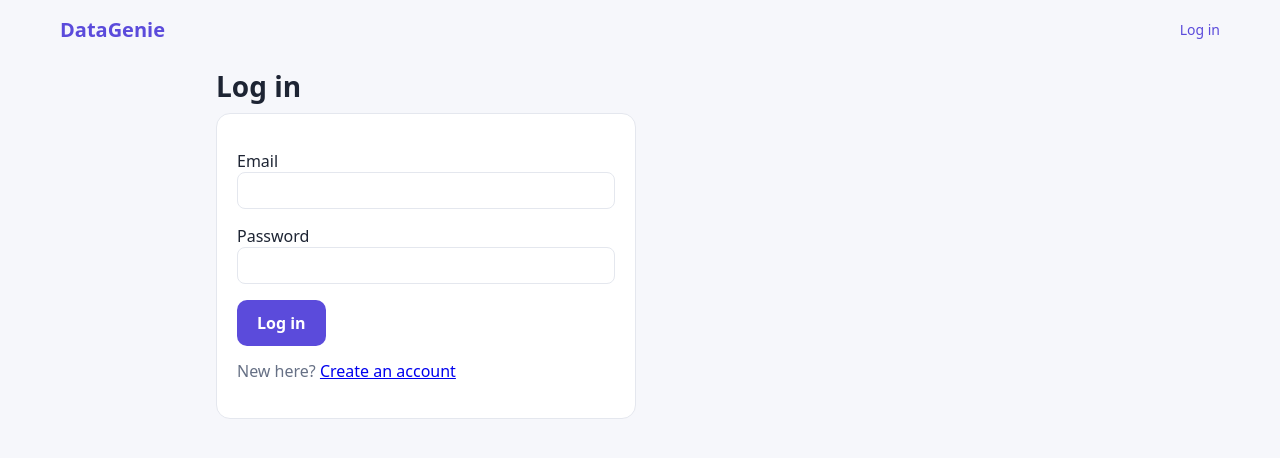
After one commit to onlineconnection/datagenie, a Flask app: page /login in a window 1280 px wide. The commit adds this page. Shown: the top 458 px of the page. Run offline with Flask 3, Linux system fonts and the light colour scheme; some libraries are stand-ins or nearby versions.

Commit message:
Add accounts and ownership checks

```diff
--- a/app.py
+++ b/app.py
@@ -1,11 +1,14 @@
-import os
-from flask import Flask, render_template, request, redirect, url_for, abort, flash
+import os, secrets
+from functools import wraps
+from flask import Flask, render_template, request, redirect, url_for, abort, flash, session
+from werkzeug.security import generate_password_hash, check_password_hash
 from designer import design
 from validator import validate_schema
 import db
 
 app = Flask(__name__)
-app.secret_key = os.getenv("SECRET_KEY", "dev-secret-change-me")
+app.secret_key = os.getenv("SECRET_KEY") or secrets.token_hex(32)
+app.config.update(SESSION_COOKIE_HTTPONLY=True, SESSION_COOKIE_SAMESITE="Lax")
 
 TYPE_LABELS = {"text": "Text", "integer": "Whole number", "numeric": "Amount",
                "boolean": "Yes / No", "date": "Date", "timestamp": "Date and time"}
@@ -18,23 +21,92 @@ app.jinja_env.globals["INPUT"] = INPUT
 
 try:
     db.init_registry()
+    db.init_users()
 except Exception as e:
     print("Database not ready:", type(e).__name__)
 
 
-def active_biz(biz_id):
+def login_required(f):
+    @wraps(f)
+    def wrapper(*args, **kwargs):
+        if not session.get("uid"):
+            return redirect(url_for("login"))
+        return f(*args, **kwargs)
+    return wrapper
+
+
+def owned(biz_id):
+    """Returns the business only if the logged-in user owns it, otherwise 404."""
     biz = db.get_business(biz_id)
-    if not biz or biz["status"] != "active":
+    if not biz or db.owner_of(biz_id) != session.get("uid"):
         abort(404)
     return biz
 
 
+def active_biz(biz_id):
+    biz = owned(biz_id)
+    if biz["status"] != "active":
+        abort(404)
+    return biz
+
+
+# ---------- accounts ----------
+@app.route("/signup", methods=["GET", "POST"])
+def signup():
+    error = None
+    if request.method == "POST":
+        email = (request.form.get("email") or "").strip().lower()
+        pw = request.form.get("password") or ""
+        if "@" not in email or len(email) > 200:
+            error = "Please enter a valid email."
+        elif len(pw) < 8:
+            error = "Password must be at least 8 characters."
+        else:
+            uid = db.create_user(email, generate_password_hash(pw))
+            if uid is None:
+                error = "That email is already registered. Try logging in."
+            else:
+                session.clear()
+                session["uid"], session["email"] = uid, email
+                return redirect(url_for("my"))
+    return render_template("signup.html", error=error)
+
+
+@app.route("/login", methods=["GET", "POST"])
+def login():
+    error = None
+    if request.method == "POST":
+        email = (request.form.get("email") or "").strip().lower()
+        row = db.user_by_email(email)
+        if row and check_password_hash(row[2], request.form.get("password") or ""):
+            session.clear()
+            session["uid"], session["email"] = row[0], row[1]
+            return redirect(url_for("my"))
+        error = "Wrong email or password."
+    return render_template("login.html", error=error)
+
+
+@app.route("/logout")
+def logout():
+    session.clear()
+    return redirect(url_for("login"))
+
+
+@app.route("/my")
+@login_required
+def my():
+    return render_template("my.html", items=db.list_businesses(session["uid"]))
+
+
+# ---------- design ----------
 @app.route("/")
+@login_required
 def home():
     return render_template("index.html", error=request.args.get("error"))
 
 
 @app.route("/design", methods=["POST"])
+@login_required
 def make_design():
     description = (request.form.get("description") or "").strip()
     if len(description) < 10:
@@ -46,24 +118,23 @@ def make_design():
     if not ok:
         return redirect(url_for("home", error="Sorry, I could not design that. Try describing it differently."))
     biz_id = db.save_pending(description, cleaned)
+    db.set_owner(biz_id, session["uid"])
     return redirect(url_for("review", biz_id=biz_id, src=source, t=secs))
 
 
 @app.route("/review/<biz_id>")
+@login_required
 def review(biz_id):
-    biz = db.get_business(biz_id)
-    if not biz:
-        abort(404)
+    biz = owned(biz_id)
     if biz["status"] == "active":
         return redirect(url_for("dashboard", biz_id=biz_id))
     return render_template("review.html", biz=biz, src=request.args.get("src"), secs=request.args.get("t"))
 
 
 @app.route("/approve/<biz_id>", methods=["POST"])
+@login_required
 def approve(biz_id):
-    biz = db.get_business(biz_id)
-    if not biz:
-        abort(404)
+    biz = owned(biz_id)
     try:
         db.create_tables(biz_id)
     except Exception as e:
@@ -73,13 +144,16 @@ def approve(biz_id):
     return redirect(url_for("dashboard", biz_id=biz_id))
 
 
+# ---------- manage ----------
 @app.route("/dashboard/<biz_id>")
+@login_required
 def dashboard(biz_id):
     biz = active_biz(biz_id)
     return render_template("dashboard.html", biz=biz, counts=db.row_counts(biz), current=None)
 
 
 @app.route("/dashboard/<biz_id>/<tname>")
+@login_required
 def table_page(biz_id, tname):
     biz = active_biz(biz_id)
     table = db.get_table(biz, tname) or abort(404)
@@ -88,6 +162,7 @@ def table_page(biz_id, tname):
 
 
 @app.route("/dashboard/<biz_id>/<tname>/add", methods=["POST"])
+@login_required
 def add_record(biz_id, tname):
     biz = active_biz(biz_id)
     table = db.get_table(biz, tname) or abort(404)
@@ -101,6 +176,7 @@ def add_record(biz_id, tname):
 
 
 @app.route("/dashboard/<biz_id>/<tname>/delete/<int:row_id>", methods=["POST"])
+@login_required
 def delete_record(biz_id, tname, row_id):
     biz = active_biz(biz_id)
     table = db.get_table(biz, tname) or abort(404)
@@ -109,7 +185,9 @@ def delete_record(biz_id, tname, row_id):
     return redirect(url_for("table_page", biz_id=biz_id, tname=tname))
 
 
+# ---------- final product ----------
 @app.route("/view/<biz_id>")
+@login_required
 def view(biz_id):
     biz = active_biz(biz_id)
     table = db.get_table(biz, request.args.get("t", "")) or biz["design"]["tables"][0]
--- a/db.py
+++ b/db.py
@@ -225,3 +225,51 @@ def search_rows(biz, table, term, limit=200):
     q = q + sql.SQL(" order by id desc limit %s")
     with connect() as c:
         return c.execute(q, params + [limit]).fetchall()
+
+
+# ---------- accounts ----------
+def init_users():
+    with connect() as c:
+        c.execute("""
+            create table if not exists datagenie_users (
+                id serial primary key,
+                email text unique not null,
+                password_hash text not null,
+                created_at timestamptz not null default now()
+            )""")
+        c.execute("alter table datagenie_businesses add column if not exists owner_id integer")
+
+
+def create_user(email, pw_hash):
+    try:
+        with connect() as c:
+            return c.execute(
+                "insert into datagenie_users (email, password_hash) values (%s,%s) returning id",
+                (email, pw_hash)).fetchone()[0]
+    except psycopg.errors.UniqueViolation:
+        return None
+
+
+def user_by_email(email):
+    with connect() as c:
+        return c.execute("select id, email, password_hash from datagenie_users where email=%s",
+                         (email,)).fetchone()
+
+
+def set_owner(biz_id, owner_id):
+    with connect() as c:
+        c.execute("update datagenie_businesses set owner_id=%s where id=%s", (owner_id, biz_id))
+
+
+def owner_of(biz_id):
+    with connect() as c:
+        row = c.execute("select owner_id from datagenie_businesses where id=%s", (biz_id,)).fetchone()
+    return row[0] if row else None
+
+
+def list_businesses(owner_id):
+    with connect() as c:
+        rows = c.execute(
+            "select id, title, status from datagenie_businesses where owner_id=%s order by created_at desc",
+            (owner_id,)).fetchall()
+    return [dict(zip(["id", "title", "status"], r)) for r in rows]
--- a/templates/base.html
+++ b/templates/base.html
@@ -33,7 +33,13 @@
 </style>
 </head>
 <body>
-<header><a href="{{ url_for('home') }}">DataGenie</a></header>
+<header style="display:flex;justify-content:space-between;align-items:center;max-width:1200px;margin:0 auto">
+  <a href="{{ url_for('home') }}">DataGenie</a>
+  <span style="font-size:14px;font-weight:400">
+  {% if session.get('uid') %}<a href="{{ url_for('my') }}">My databases</a> &middot; {{ session.get('email') }} &middot; <a href="{{ url_for('logout') }}">Log out</a>
+  {% else %}<a href="{{ url_for('login') }}">Log in</a>{% endif %}
+  </span>
+</header>
 <main>{% block content %}{% endblock %}</main>
 </body>
 </html>
--- /dev/null
+++ b/templates/login.html
@@ -0,0 +1,14 @@
+{% extends "base.html" %}
+{% block title %}Log in{% endblock %}
+{% block content %}
+<h1>Log in</h1>
+<div class="card" style="max-width:420px">
+  {% if error %}<div class="error">{{ error }}</div>{% endif %}
+  <form method="post">
+    <p><label>Email</label><input type="email" name="email" required style="width:100%;padding:10px;border:1px solid var(--line);border-radius:8px"></p>
+    <p><label>Password</label><input type="password" name="password" required style="width:100%;padding:10px;border:1px solid var(--line);border-radius:8px"></p>
+    <button type="submit">Log in</button>
+  </form>
+  <p class="sub" style="margin-top:14px">New here? <a href="{{ url_for('signup') }}">Create an account</a></p>
+</div>
+{% endblock %}
```
Also changed, not shown: templates/my.html (added, +24 -0 lines), templates/signup.html (added, +14 -0 lines).
